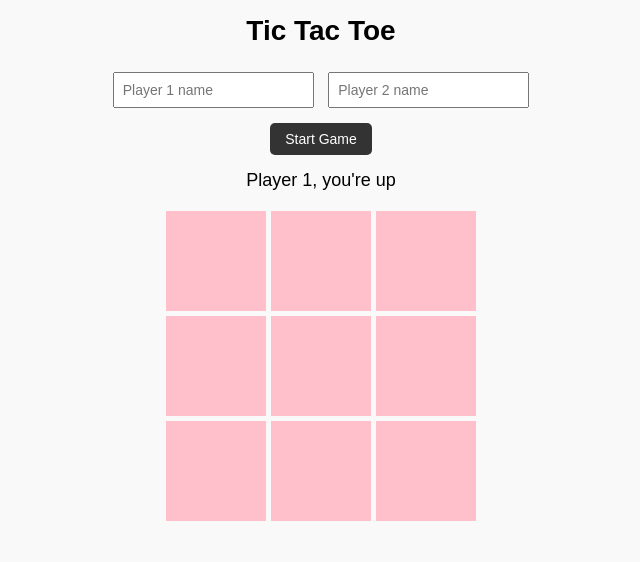
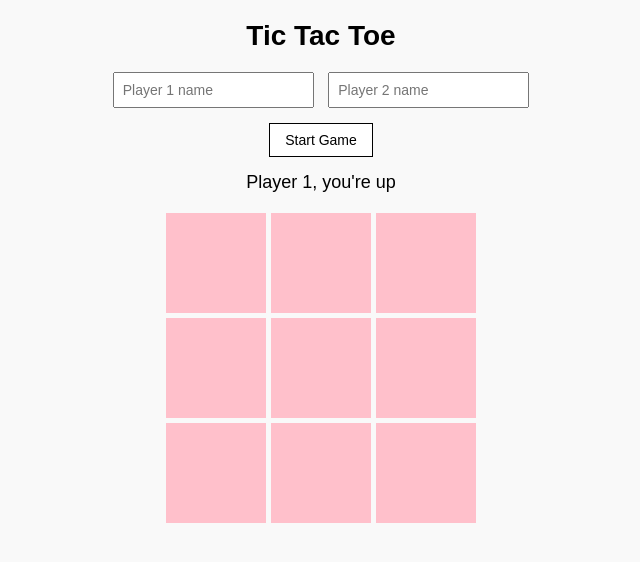
Before and after one commit to acciojob/tictactoe-Jayasurya016, a website: page main.html in a window 1280 px wide. Both pictures are taken after a click on the button "Start Game". Shown: the whole page, without its empty margins (319-959 px from the left). Drawn offline with Linux system fonts and the light colour scheme.

Commit message:
created a submission

```diff
--- a/main.html
+++ b/main.html
@@ -8,16 +8,16 @@
 
 <body>
 	<!-- the entire body must be written by student -->
-	<h1>Tic Tac Toe</h1>
+	<div class="container">
+    <h1>Tic Tac Toe</h1>
 
-  <div class="container">
-    <input type="text" id="player1" placeholder="Player 1 name">
-    <input type="text" id="player2" placeholder="Player 2 name"><br>
-    <button onclick="startGame()">Start Game</button>
+    <input type="text" id="player-1" placeholder="Player 1 name">
+    <input type="text" id="player-2" placeholder="Player 2 name"><br>
+    <button id="submit">Start Game</button>
+
+    <div class="message"></div>
+    <div id="board"></div>
   </div>
-
-  <div id="message"></div>
-  <div id="board"></div>
 
     <script type="text/javascript" src="./script.js">
 </script>
--- a/script.js
+++ b/script.js
@@ -1,17 +1,18 @@
-//your JS code here. If required.
 let player1, player2, currentPlayer, currentSymbol;
     let board = [];
     let gameActive = false;
 
+    document.getElementById("submit").addEventListener("click", startGame);
+
     function startGame() {
-      player1 = document.getElementById("player1").value || "Player 1";
-      player2 = document.getElementById("player2").value || "Player 2";
+      player1 = document.getElementById("player-1").value || "Player 1";
+      player2 = document.getElementById("player-2").value || "Player 2";
       currentPlayer = player1;
       currentSymbol = "X";
       board = ["", "", "", "", "", "", "", "", ""];
       gameActive = true;
 
-      document.getElementById("message").innerText = `${currentPlayer}, you're up`;
+      document.querySelector(".message").innerText = `${currentPlayer}, you're up`;
       drawBoard();
     }
 
@@ -21,7 +22,7 @@ let player1, player2, currentPlayer, currentSymbol;
       for (let i = 0; i < 9; i++) {
         const cell = document.createElement("div");
         cell.classList.add("cell");
-        cell.setAttribute("data-index", i);
+        cell.id = i + 1; // cells id = 1,2,3...
         cell.innerText = board[i];
         cell.onclick = () => makeMove(i);
         boardDiv.appendChild(cell);
@@ -35,14 +36,14 @@ let player1, player2, currentPlayer, currentSymbol;
       drawBoard();
 
       if (checkWinner()) {
-        document.getElementById("message").innerText = `${currentPlayer}, congratulations you won! 🎉`;
+        document.querySelector(".message").innerText = `${currentPlayer}, congratulations you won!`;
         highlightWinningCells(checkWinner());
         gameActive = false;
         return;
       }
 
       if (!board.includes("")) {
-        document.getElementById("message").innerText = "It's a draw!";
+        document.querySelector(".message").innerText = "It's a draw!";
         gameActive = false;
         return;
       }
@@ -58,7 +59,7 @@ let player1, player2, currentPlayer, currentSymbol;
         currentPlayer = player1;
         currentSymbol = "X";
       }
-      document.getElementById("message").innerText = `${currentPlayer}, you're up`;
+      document.querySelector(".message").innerText = `${currentPlayer}, you're up`;
     }
 
     function checkWinner() {
--- a/styles.css
+++ b/styles.css
@@ -24,10 +24,8 @@
       font-size: 14px;
       cursor: pointer;
       margin-top: 10px;
-      border: none;
-      border-radius: 5px;
-      background: #333;
-      color: white;
+      border: 1px solid #000;
+      background: white;
     }
 
     #board {
@@ -54,7 +52,7 @@
       color: white;
     }
 
-    #message {
+    .message {
       font-size: 18px;
       margin-top: 15px;
     }
```
